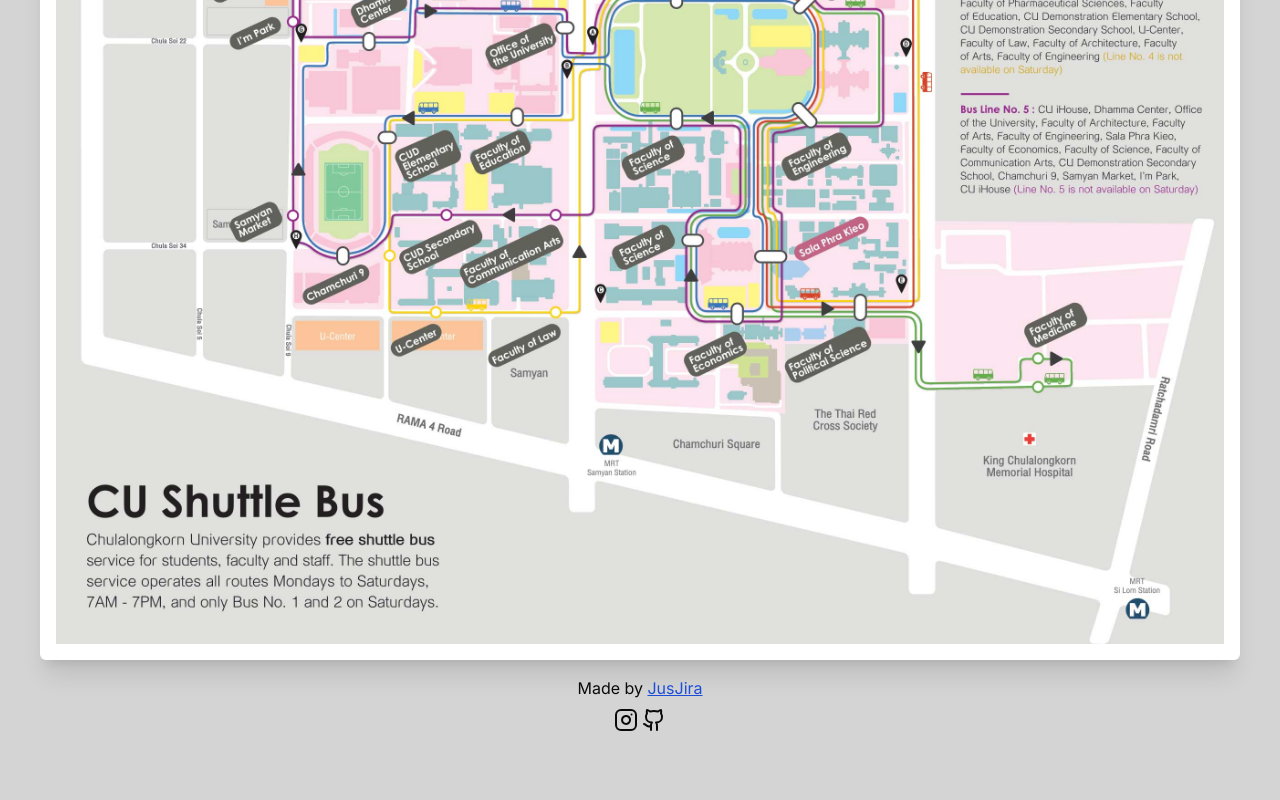
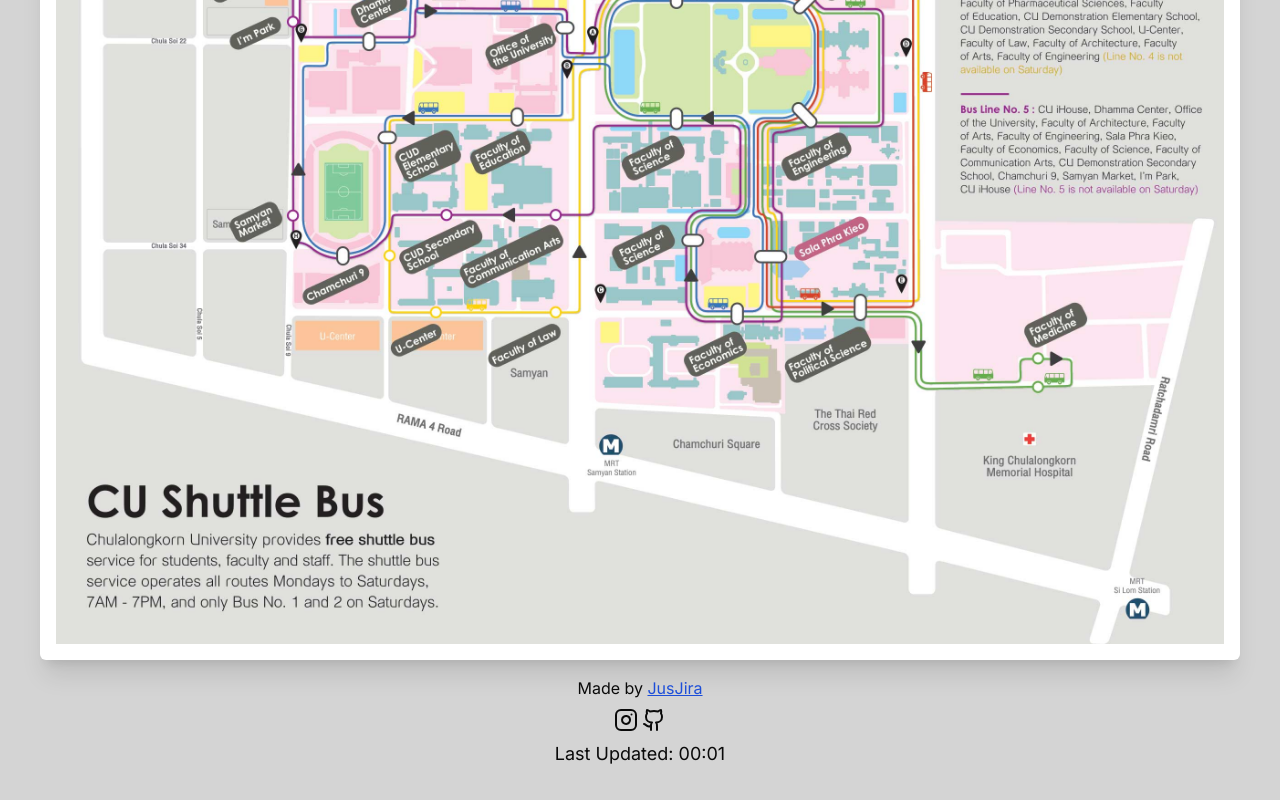
Before and after one commit to JusJira/next-pop-bus, a Next.js app: page / in a window 1280 px wide. Shown: the part 1473-2273 px from the top of the page. Before the commit the page ends 2249 px from the top, so only its background shows below. Built offline with nearby package versions, Linux system fonts and the light colour scheme.

Commit message:
feat: Add back clock

```diff
--- a/app/layout.tsx
+++ b/app/layout.tsx
@@ -99,6 +99,7 @@
                     <Github />
                   </Link>
                 </span>
+                <Clock />
               </div>
             </div>
           </main>
```
